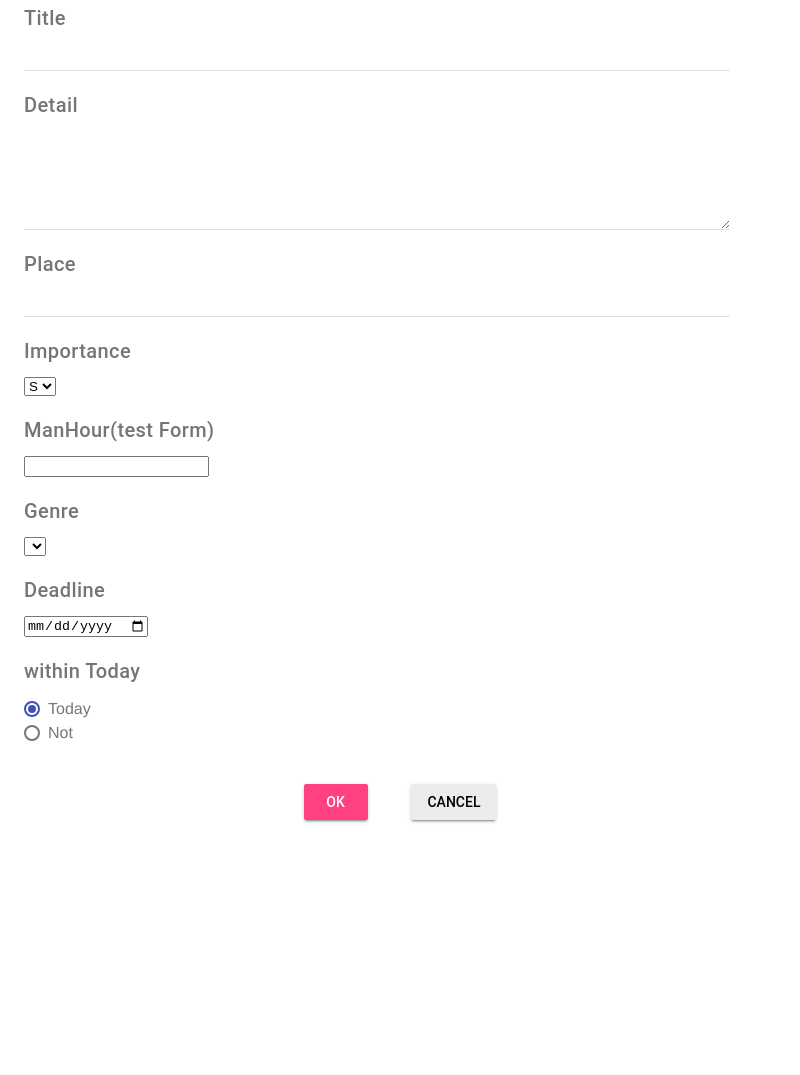
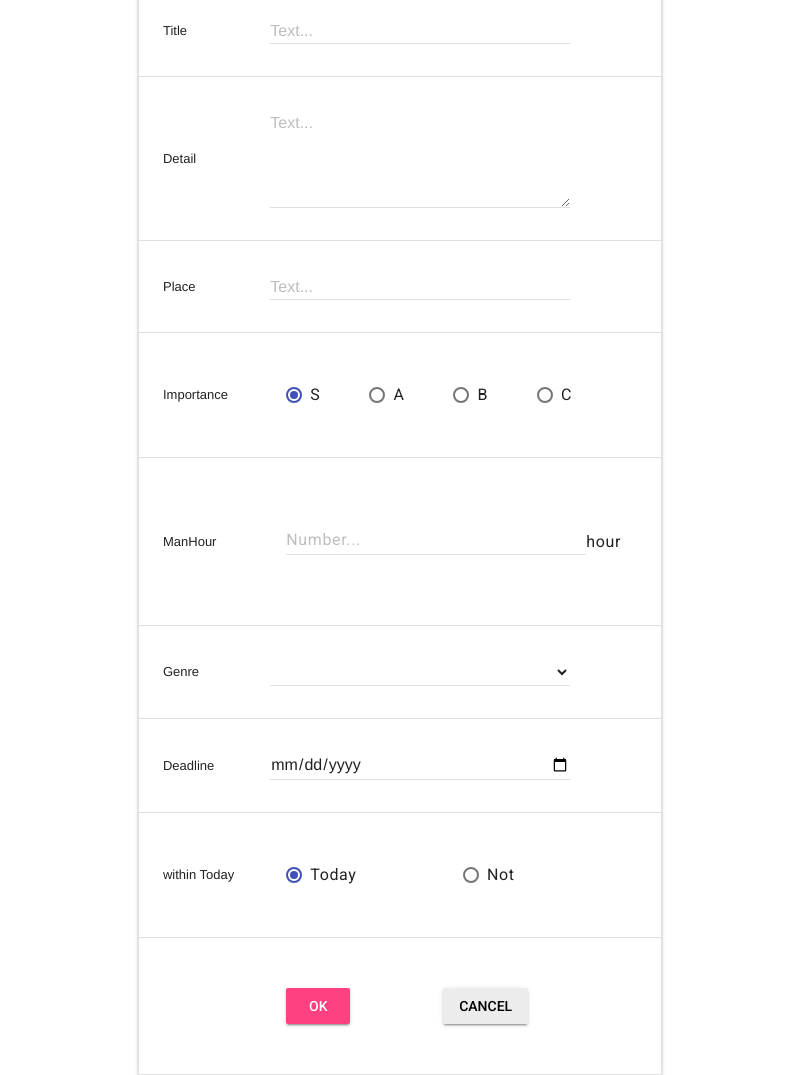
Before and after one commit to nextendedhand/Urim, an Electron app: page src/html/form.html in a window 800 px wide. Shown: the part 104-1179 px from the top of the page. Before the commit the page ends 939 px from the top, so only its background shows below. Drawn offline with nearby package versions, Linux system fonts and the light colour scheme; no server answers.

Commit message:
[update] update form style

```diff
--- a/src/css/formstyle.css
+++ b/src/css/formstyle.css
@@ -3,12 +3,19 @@ label, input[type=text]{
     display:block;
 }
 
-section[class=button_sec]{
-    display:block;
+div[class=formlist]{
     text-align: center;
-    padding: 15px;
 }
 
-section[class=button_sec] button{
-    margin: 0px 20px;
+table {
+    width: 60%;
 }
+
+table td[class=mdl-data-table__cell--non-numeric] {
+    width: 10%;
+}
+
+table td[class=i_contents]{
+    width: 90%;
+    text-align: left;
+}
--- a/src/html/form.html
+++ b/src/html/form.html
@@ -3,84 +3,171 @@
 <head>
     <meta charset="UTF-8">
     <meta name="viewport" content="width=device-width, initial-scale=1.0">
-    <meta http-equiv="X-UA-Compatible" content="ie=edge">
     <title>Form</title>
     <link rel="stylesheet" type="text/css" href="../css/formstyle.css">
+    <link rel="stylesheet" href="http://fonts.googleapis.com/css?family=Roboto:300,400,500,700" type="text/css">
     <link rel="stylesheet" href="https://code.getmdl.io/1.3.0/material.indigo-pink.min.css">
     <script defer src="https://code.getmdl.io/1.3.0/material.min.js"></script>
 </head>
 
 
 <body>
-  <section class="section--center">
-    <div class="mdl-card mdl-cell mdl-cell--12-col">
-      <div class="mdl-card__supporting-text">
+  <div class=formlist>
+    <div class=inner>
+    <table class="mdl-data-table mdl-js-data-table mdl-shadow--2dp" align="center">
       <h3>Create Task</h3>
-        <div class="section__text">
-          <h5>Title</h5>
+      <tbody>
+        <tr>
+          <td class="mdl-data-table__cell--non-numeric">Title</td>
+          <td class="i_contents">
+            <form action="#">
+              <div class="mdl-textfield mdl-js-textfield">
                 <input class="mdl-textfield__input" name="title" type="text" id="title" value="">
+                <label class="mdl-textfield__label" for="title">Text...</label>
               </div>
+            </form>
+          </td>
+        </tr>
 
-        <div class="section__text">
-          <h5>Detail</h5>
+        <tr>
+            <td class="mdl-data-table__cell--non-numeric">Detail</td>
+            <td class="i_contents">
+              <form action="#">
+                <div class="mdl-textfield mdl-js-textfield">
                   <textarea class="mdl-textfield__input" type="text" rows= "5" id="contents" value=""></textarea>
+                  <label class="mdl-textfield__label" for="contents">Text...</label>
                 </div>
+              </form>
+            </td>
+        </tr>
 
-        <div class="section__text">
-          <h5>Place</h5>
+        <tr>
+            <td class="mdl-data-table__cell--non-numeric">Place</td>
+            <td class="i_contents">
+              <form action="#">
+                <div class="mdl-textfield mdl-js-textfield">
                   <input class="mdl-textfield__input" name="place" type="text" id="place" value="">
+                  <label class="mdl-textfield__label" for="place">Text...</label>
                 </div>
+              </form>
+            </td>
+        </tr>
 
-        <div>
-          <h5>Importance</h5>
-          <select name="importance" id="importance">
-            <option value="S">S</option>
-            <option value="A">A</option>
-            <option value="B">B</option>
-            <option value="C">C</option>
-          </select>
+        <tr>
+            <td class="mdl-data-table__cell--non-numeric">Importance</td>
+            <td class="i_contents">
+                <ul class="mdl-list">
+                    <li class="mdl-list__item">
+                      <span class="mdl-list__item-primary-content">
+                        <label class="mdl-radio mdl-js-radio mdl-js-ripple-effect" for="S">
+                            <input type="radio" id="S" class="mdl-radio__button" name="importance" value="S" checked>S
+                        </label>
+                    </span>
+                      <span class="mdl-list__item-primary-content">
+                        <label class="mdl-radio mdl-js-radio mdl-js-ripple-effect" for="A">
+                            <input type="radio" id="A" class="mdl-radio__button" name="importance" value="A">A
+                          </label>
+                    </span>
+                      <span class="mdl-list__item-primary-content">
+                        <label class="mdl-radio mdl-js-radio mdl-js-ripple-effect" for="B">
+                            <input type="radio" id="B" class="mdl-radio__button" name="importance" value="B">B
+                          </label>
+                    </span>
+                      <span class="mdl-list__item-primary-content">
+                        <label class="mdl-radio mdl-js-radio mdl-js-ripple-effect" for="C">
+                            <input type="radio" id="C" class="mdl-radio__button" name="importance" value="C">C
+                          </label>
+                    </span>
+                    </li>
+                  </ul>
+            </td>
+        </tr>
+
+        <tr>
+            <td class="mdl-data-table__cell--non-numeric">ManHour</td>
+            <td class="i_contents">
+                <ul class="mdl-list">
+                    <li class="mdl-list__item">
+                      <span class="mdl-list__item-primary-content">
+                          <form action="#">
+                              <div class="mdl-textfield mdl-js-textfield">
+                                <input class="mdl-textfield__input" type="number" name="man_hour" id="man_hour" value="">
+                                <label class="mdl-textfield__label" for="man_hour">Number...</label>
+                                <span class="mdl-textfield__error">not number</span>
                               </div>
+                          </form>
+                      </span>
+                      <span class="mdl-list__item-primary-content">
+                          hour
+                      </span>
+                    </li>
+                </ul>
+            </td>
+        </tr>
 
-        <div>
-          <h5>ManHour(test Form)</h5>
-          <input type="number" name="man_hour" id="man_hour" value="">
+        <tr>
+            <td class="mdl-data-table__cell--non-numeric">Genre</td>
+            <td class="i_contents">
+            <form action="#">
+              <div class="mdl-textfield mdl-js-textfield">
+                  <select class="mdl-textfield__input" name="genre" id="genre"></select>
               </div>
+            </td>
+        </tr>
 
-        <div>
-          <h5>Genre</h5>
-          <select name="genre" id="genre"></select>
+        <tr>
+            <td class="mdl-data-table__cell--non-numeric">Deadline</td>
+            <td class="i_contents">
+              <form action="#">
+                <div class="mdl-textfield mdl-js-textfield">
+                  <input class="mdl-textfield__input" type="date" name="deadline" id="deadline" value="">
                 </div>
+              </form>
+            </td>
+        </tr>
 
-        <div>
-          <h5>Deadline</h5>
-          <input type="date" name="deadline" id="deadline" value="">
-        </div>
+        <tr>
+            <td class="mdl-data-table__cell--non-numeric">within Today</td>
+            <td class="i_contents">
+              <ul class="mdl-list">
+                  <li class="mdl-list__item">
+                    <span class="mdl-list__item-primary-content">
+                        <label class="mdl-radio mdl-js-radio mdl-js-ripple-effect" for="today">
+                            <input type="radio" id="today" class="mdl-radio__button" name="istoday" value="yes" checked>Today
+                        </label>
+                    </span>
+                    <span class="mdl-list__item-primary-content">
+                        <label class="mdl-radio mdl-js-radio mdl-js-ripple-effect" for="notoday">
+                            <input type="radio" id="notoday" class="mdl-radio__button" name="istoday" value="no">Not
+                        </label>
+                    </span>
+                  </li>
+              </ul>
+            </td>
+        </tr>
 
-        <div>
-          <h5>within Today</h5>
-          <label class="mdl-radio mdl-js-radio mdl-js-ripple-effect" for="today">
-            <input type="radio" id="today" class="mdl-radio__button" name="istoday" value="yes" checked>
-            Today
-          </label>
-          <br>
-          <label class="mdl-radio mdl-js-radio mdl-js-ripple-effect" for="notoday">
-            <input type="radio" id="notoday" class="mdl-radio__button" name="istoday" value="no">
-            Not
-          </label>
+        <tr>
+            <td></td>
+            <td>
+              <ul class="mdl-list">
+                <li class="mdl-list__item">
+                  <span class="mdl-list__item-primary-content">
+                    <button class="mdl-button mdl-js-button mdl-button--raised mdl-js-ripple-effect mdl-button--accent"
+                    value="create" id="create_btn">OK</button>
+                  </span>
+                  <span class="mdl-list__item-primary-content">
+                    <button class="mdl-button mdl-js-button mdl-button--raised"
+                    value="cancel" id="cancel_btn">Cancel</button>
+                  </span>
+                </li>
+              </ul>
+            </td>
+        </tr>
+      </tbody>
+    </table>
+
     </div>
   </div>
-    </div>
-  </section>
-
-  <section class=button_sec>
-    <div>
-      <button class="mdl-button mdl-js-button mdl-button--raised mdl-js-ripple-effect mdl-button--accent"
-      value="create" id="create_btn">OK</button>
-      <button class="mdl-button mdl-js-button mdl-button--raised"
-      value="cancel" id="cancel_btn">Cancel</button>
-    </div>
-  </section>
-</body>
 
 <script>
   require('../../dist/toDoCreator.js');
```
Lines whose indentation alone changed are shown as unchanged.
